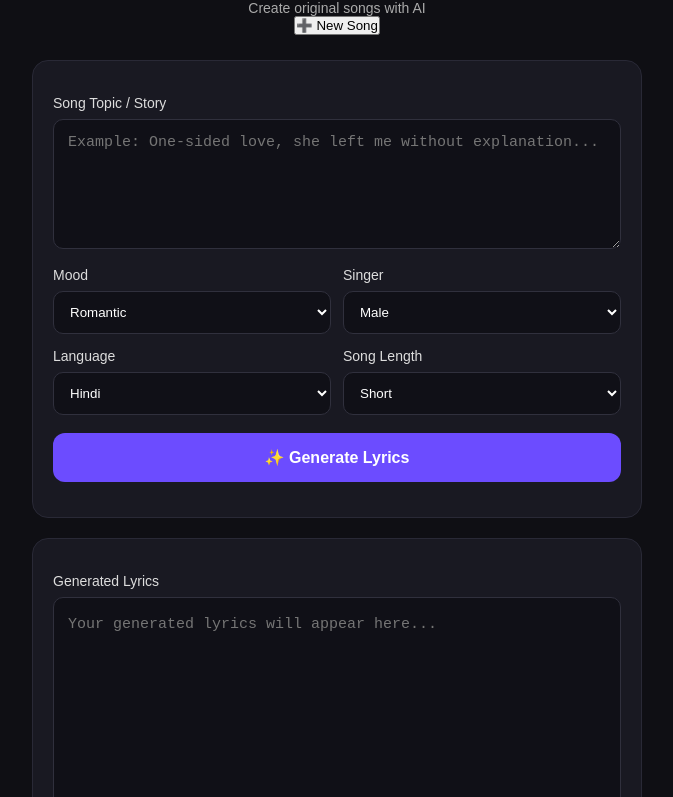
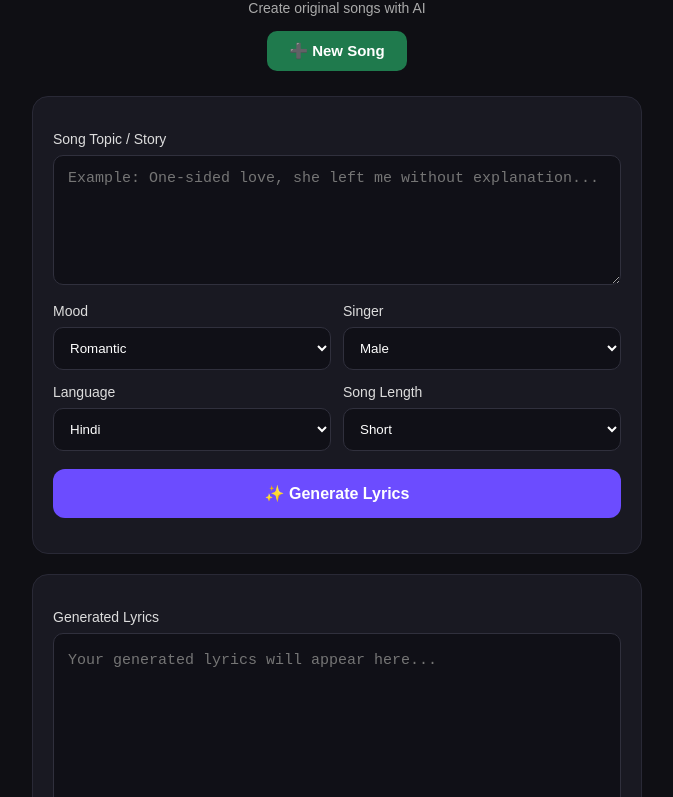
Before and after one commit to ashokautoworld-ctrl/Ai-video-maker-, a website: page index.html in a window 1280 px wide. Shown: the part 61-858 px from the top of the page, without its empty margins (303-976 px from the left). Drawn offline with Linux system fonts and the light colour scheme.

Commit message:
Update style.css

```diff
--- a/style.css
+++ b/style.css
@@ -230,3 +230,18 @@ select {
     flex-direction: column;
   }
 }
+.new-song {
+  margin-top: 15px;
+  padding: 11px 22px;
+  border: none;
+  border-radius: 10px;
+  background: #1f7a4d;
+  color: white;
+  font-size: 15px;
+  font-weight: bold;
+  cursor: pointer;
+}
+
+.new-song:active {
+  transform: scale(0.97);
+}
```
